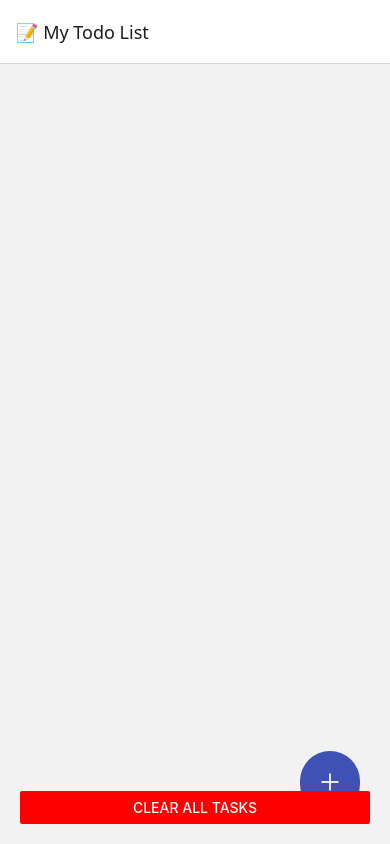
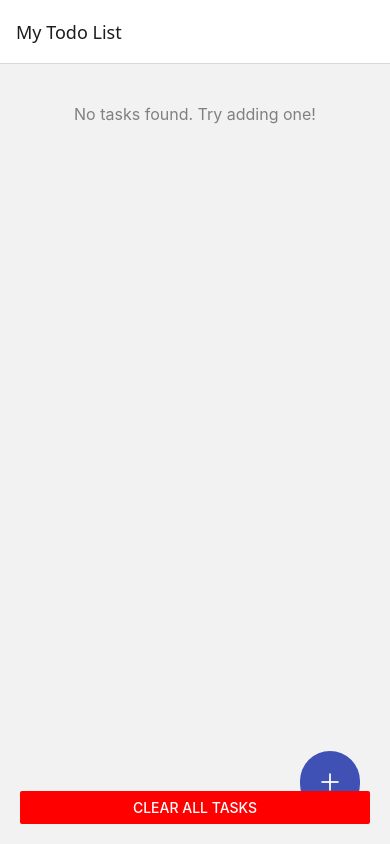
Before and after one commit to chamudithaperera/React-Native-Todo_app, a React Native app in the folder TodoApp/: screen /Home in a window 390 px wide. Built offline with nearby package versions, Linux system fonts and the light colour scheme.

Commit message:
feat(HomeScreen): enhance task loading and display message for empty tasks

```diff
--- a/TodoApp/App.js
+++ b/TodoApp/App.js
@@ -13,7 +13,6 @@ const Stack = createNativeStackNavigator();
 export default function App() {
   useEffect(() => {
     const prepare = async () => {
-      // Simulate loading
       await new Promise((resolve) => setTimeout(resolve, 1000));
       await SplashScreen.hideAsync();
     };
@@ -23,8 +22,8 @@ export default function App() {
   return (
     <NavigationContainer>
       <Stack.Navigator>
-        <Stack.Screen name="Home" component={HomeScreen} options={{ title: '📝 My Todo List' }} />
-        <Stack.Screen name="AddTodo" component={AddTodoScreen} options={{ title: '➕ Add New Todo' }} />
+        <Stack.Screen name="Home" component={HomeScreen} options={{ title: 'My Todo List' }} />
+        <Stack.Screen name="AddTodo" component={AddTodoScreen} options={{ title: 'Add New Todo' }} />
       </Stack.Navigator>
     </NavigationContainer>
   );
--- a/TodoApp/screens/HomeScreen.js
+++ b/TodoApp/screens/HomeScreen.js
@@ -1,5 +1,5 @@
 import React, { useEffect, useState } from 'react';
-import { View, FlatList, StyleSheet, TouchableOpacity, Button } from 'react-native';
+import { View, FlatList, StyleSheet, TouchableOpacity, Button, Text } from 'react-native';
 import TaskCard from '../components/TaskCard';
 import { getTasks, storeTasks } from '../utils/storage';
 import { useIsFocused } from '@react-navigation/native';
@@ -15,6 +15,7 @@ export default function HomeScreen({ navigation }) {
 
   const loadTasks = async () => {
     const saved = await getTasks();
+    console.log('Loaded tasks:', saved);
     setTasks(saved);
   };
 
@@ -28,6 +29,9 @@ export default function HomeScreen({ navigation }) {
 
   return (
     <View style={styles.container}>
+      {tasks.length === 0 && (
+        <Text style={styles.emptyText}>No tasks found. Try adding one!</Text>
+      )}
       <FlatList
         data={tasks}
         keyExtractor={(item) => item.id}
@@ -60,4 +64,10 @@ const styles = StyleSheet.create({
     padding: 16,
     elevation: 5,
   },
+  emptyText: {
+    textAlign: 'center',
+    marginVertical: 20,
+    fontSize: 16,
+    color: 'gray'
+  }
 });
```
